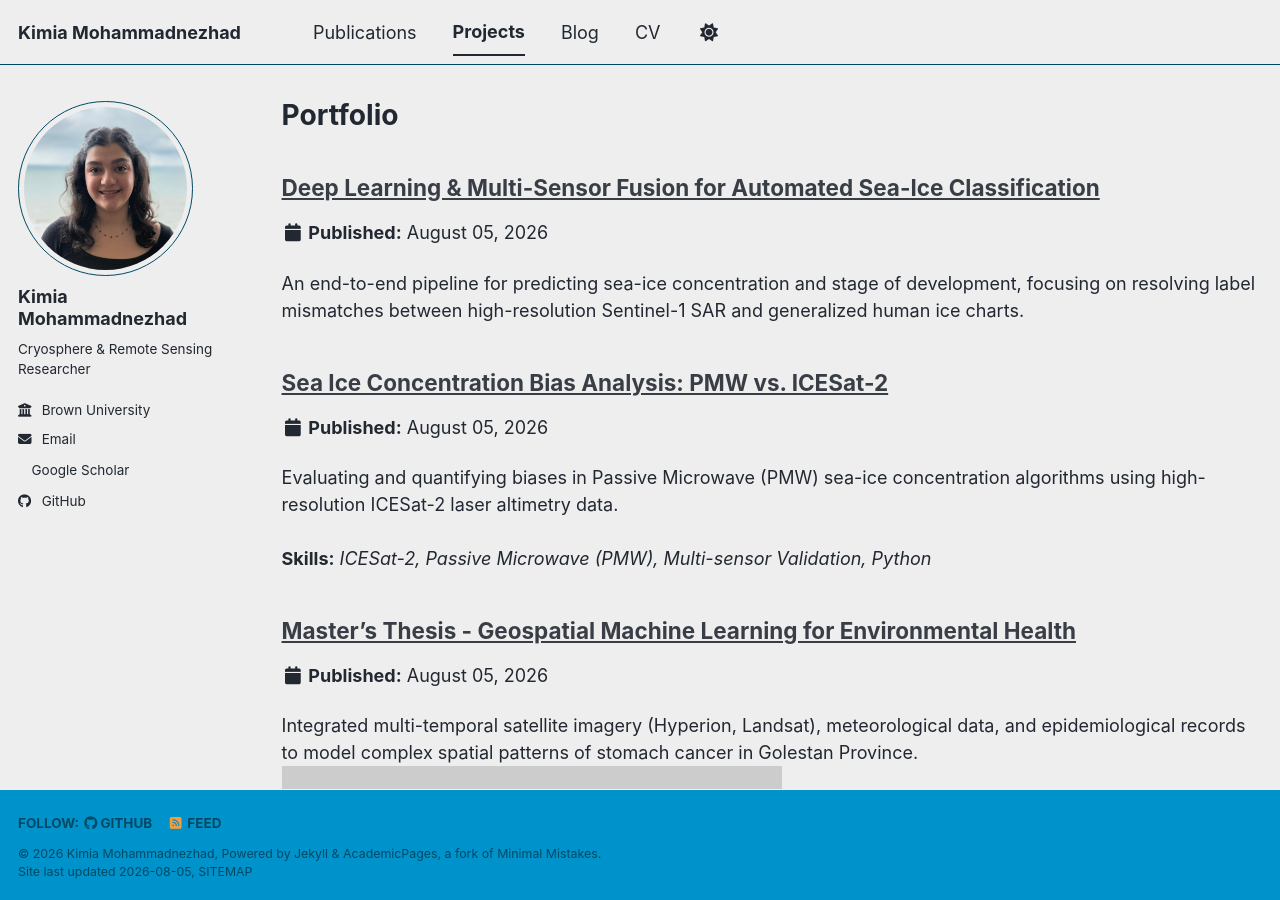
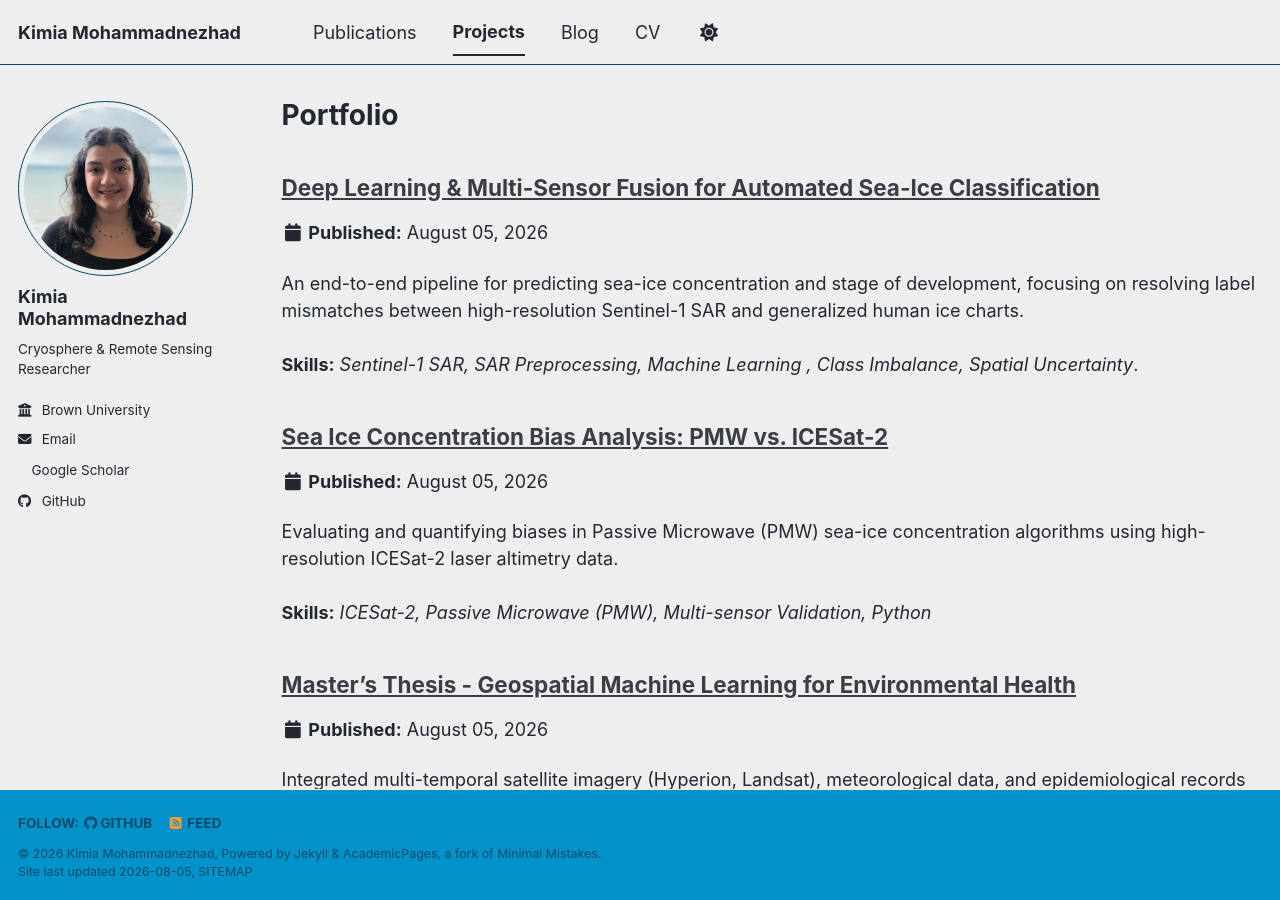
Before and after one commit to kimnezhad/kimnezhad.github.io, a Jekyll site: the page built from _pages/portfolio.html, in a window 1280 px wide and 900 px high. Built offline with Jekyll 4.4.1, drawn with Linux system fonts in a browser that asks for light colours; a style sheet for code colours, icons or effects is not loaded.

Commit message:
Update portfolio-1.md

```diff
--- a/_portfolio/portfolio-1.md
+++ b/_portfolio/portfolio-1.md
@@ -1,6 +1,6 @@
 ---
 title: "Deep Learning & Multi-Sensor Fusion for Automated Sea-Ice Classification"
-excerpt: "An end-to-end pipeline for predicting sea-ice concentration and stage of development, focusing on resolving label mismatches between high-resolution Sentinel-1 SAR and generalized human ice charts."
+excerpt: "An end-to-end pipeline for predicting sea-ice concentration and stage of development, focusing on resolving label mismatches between high-resolution Sentinel-1 SAR and generalized human ice charts. <br/><br/> <b>Skills:</b> <i> Sentinel-1 SAR, SAR Preprocessing,  Machine Learning , Class Imbalance, Spatial Uncertainty</i>."
 
 collection: portfolio
 ---
```
